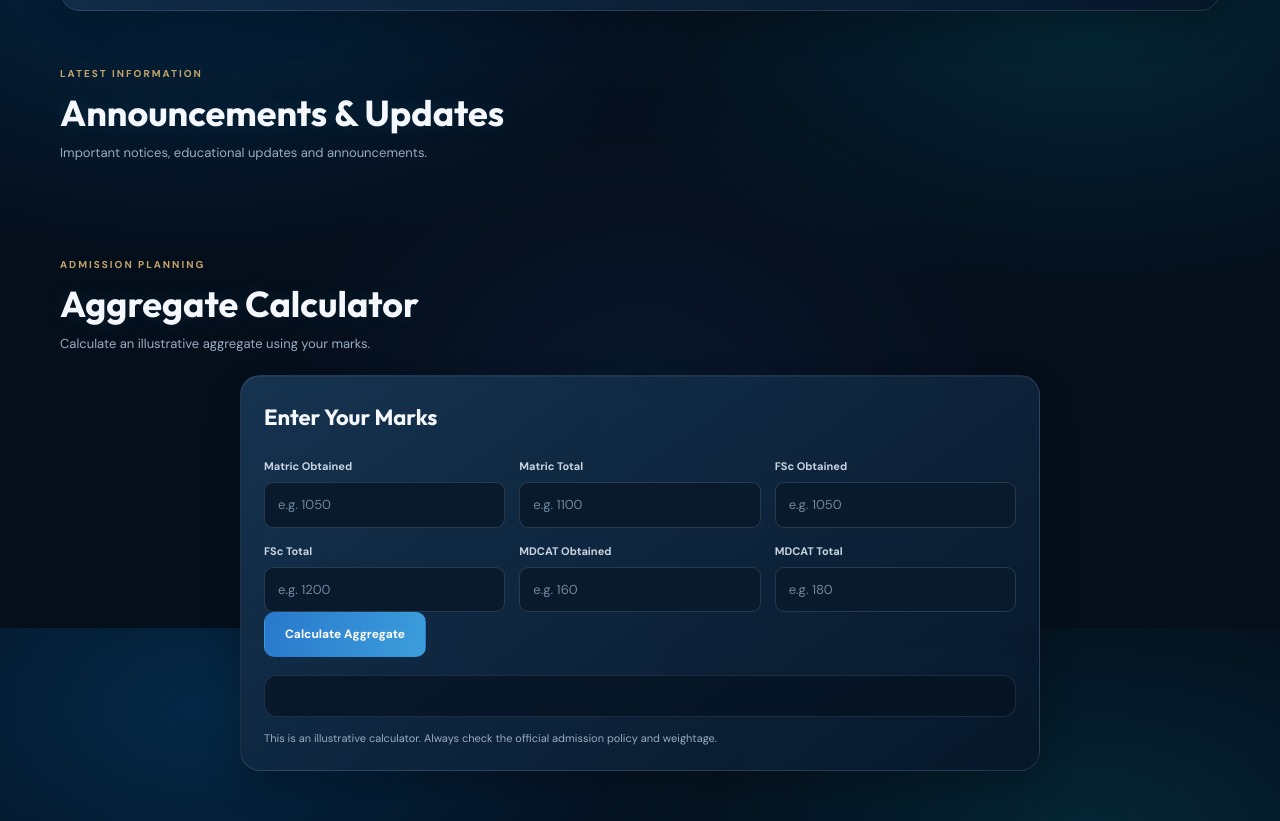
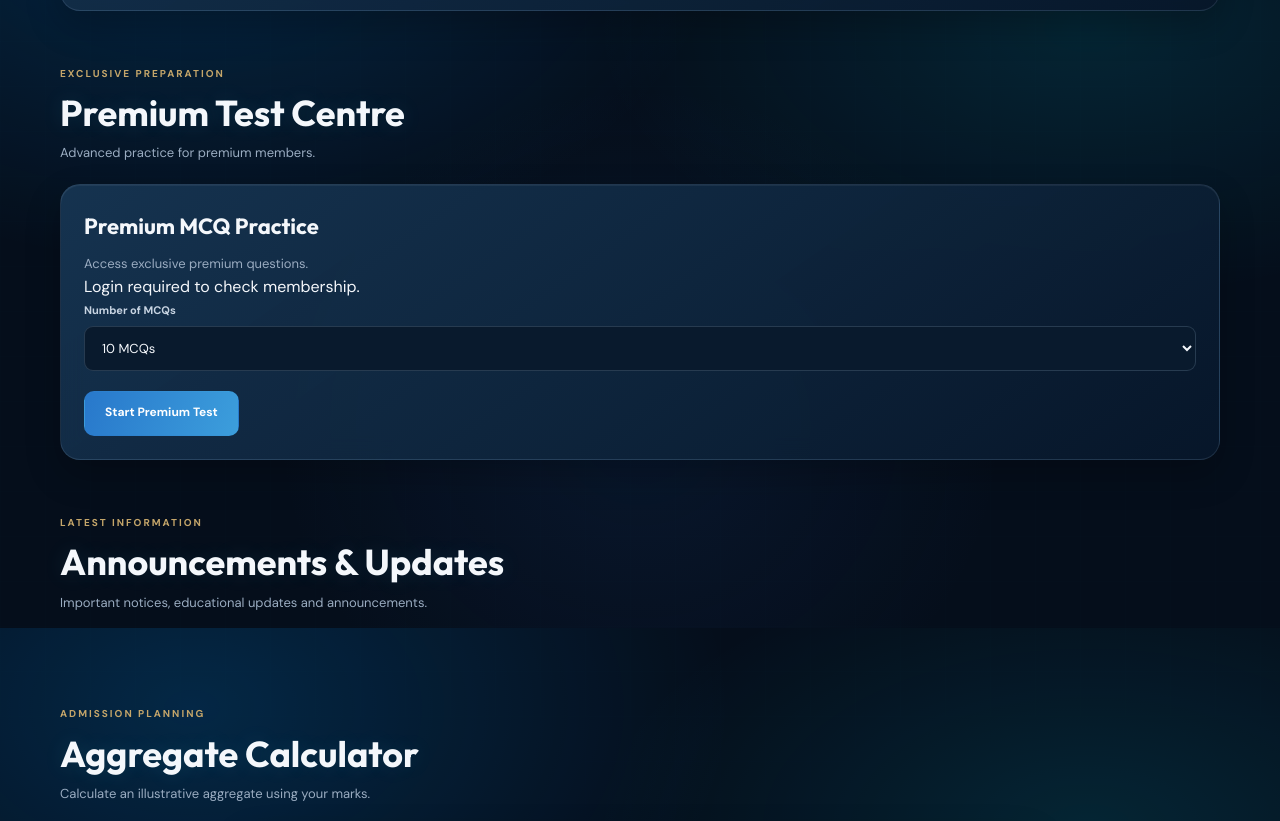
Before and after one commit to drsikandar848-dev/chemphybio-mdcat-, a plain HTML site: page index.html in a window 1280 px wide. Shown: the part 2572-3393 px from the top of the page. Drawn offline with Linux system fonts and the light colour scheme; no server answers; a web font is replaced by a local one.

Commit message:
Update index.html

```diff
--- a/index.html
+++ b/index.html
@@ -429,6 +429,38 @@
         <div id="mockStatus" aria-live="polite"></div>
       </div>
     </section>
+
+<!-- PREMIUM TEST CENTRE -->
+<section class="section" id="premiumTests">
+  <div class="section-heading">
+    <div>
+      <span class="section-kicker">EXCLUSIVE PREPARATION</span>
+      <h2>Premium Test Centre</h2>
+      <p>Advanced practice for premium members.</p>
+    </div>
+  </div>
+
+  <div class="mock-panel">
+    <h3>Premium MCQ Practice</h3>
+    <p>Access exclusive premium questions.</p>
+
+    <div id="premiumMembershipStatus">
+      Login required to check membership.
+    </div>
+
+    <label for="premiumQuestionCount">Number of MCQs</label>
+    <select id="premiumQuestionCount">
+      <option value="10">10 MCQs</option>
+      <option value="20">20 MCQs</option>
+      <option value="30">30 MCQs</option>
+      <option value="50">50 MCQs</option>
+    </select>
+
+    <button class="btn" id="startPremiumTest" type="button">
+      Start Premium Test
+    </button>
+  </div>
+</section>
 
     <!-- UPDATES -->
     <section class="section" id="updates">
```
